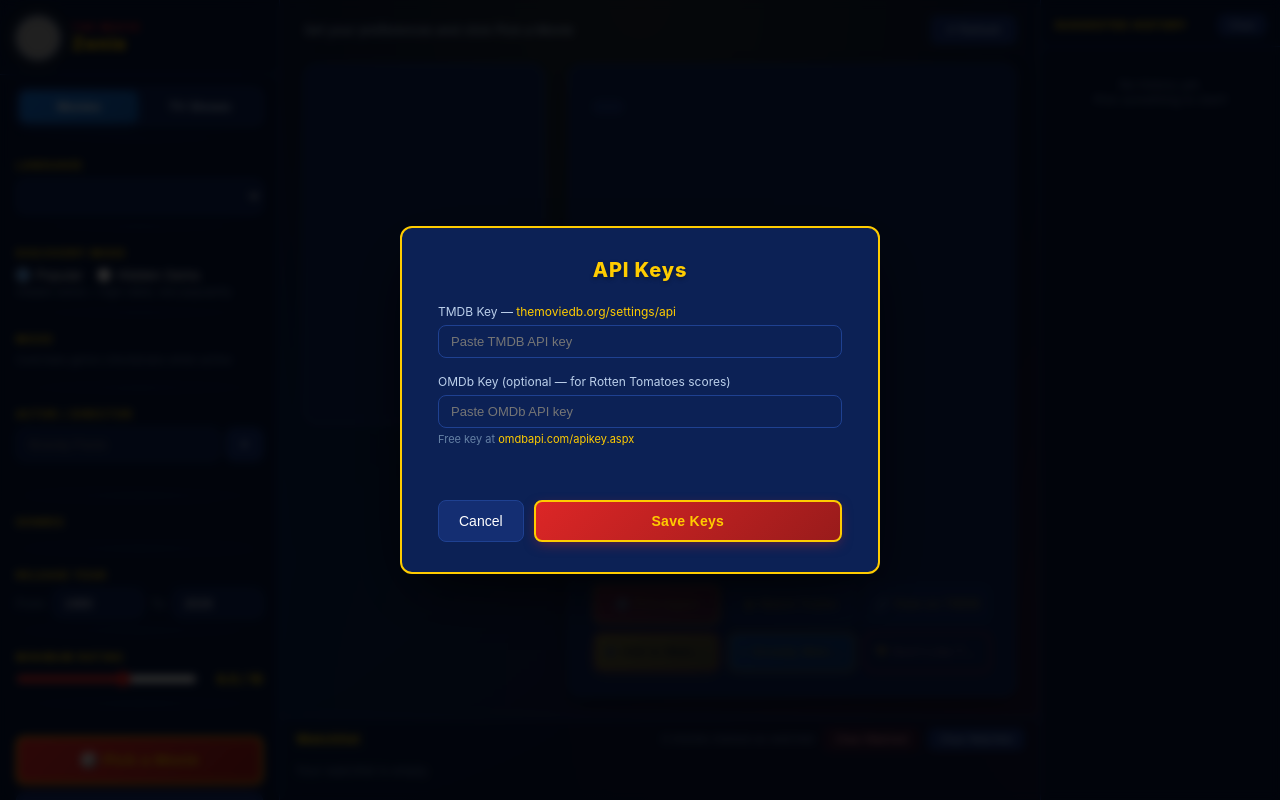
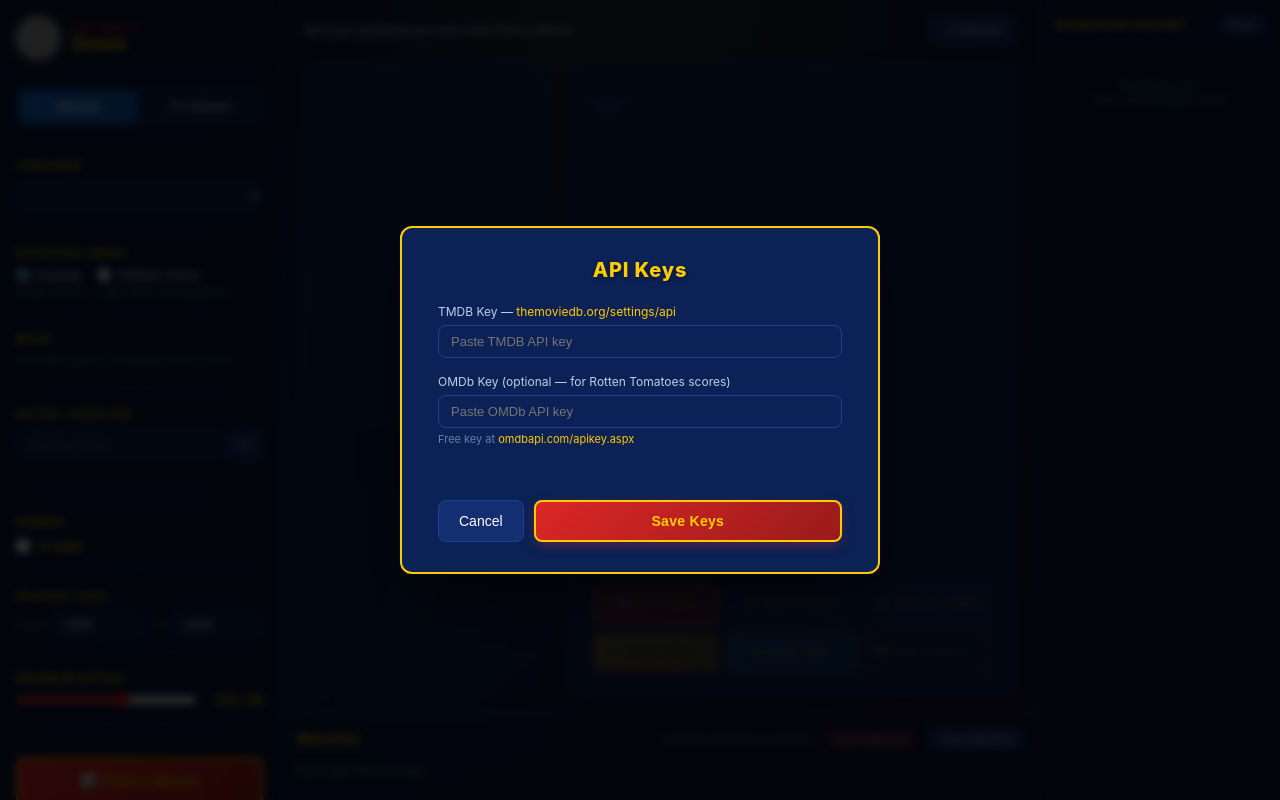
Before and after one commit to maxxzamani-create/movie-picker, a Flask app: template templates/index.html in a window 1280 px wide. Run offline with Flask 3, Linux system fonts and the light colour scheme; the template is opened without the code that fills it, so the values that code supplies are empty; grey boxes are pictures that could not be loaded.

Commit message:
Add ★ Indie checkbox to the Genres grid
The Indie/Artsy/Arthouse mood buttons already existed, but the user
wanted Indie surfaced as a genre option too. TMDB has no "Indie"
genre — it's a community keyword — so this adds a special checkbox
that lives in the Genres grid and applies the independent-film
keyword (TMDB 9826) on top of any other selected filters.

- HTML: ★ Indie checkbox at the end of both the Movie and TV genre
  grids (one in each, kept in sync so the choice persists when
  switching media modes).
- JS: state.indie tracks the shared selection; change handler on
  either checkbox mirrors the other; collectPrefs forwards it;
  loadPrefsIntoUI restores it; Reset Filters clears it.
- CSS: .genre-special class gives the row a gold tint, gold accent
  color, and slightly heavier weight so it reads as "this is a
  special filter, not a real genre."
- server.py: when data.indie is truthy, appends tmdb.KW_INDEPENDENT
  to the keyword_ids passed to fetch_random_movie / fetch_random_tv
  (dedupes against any already-present from active moods).
- storage.py: new prefs default "indie": False so it round-trips.

Co-Authored-By: Claude Opus 4.7 (1M context) <noreply@anthropic.com>

```diff
--- a/server.py
+++ b/server.py
@@ -91,6 +91,11 @@ def pick():
     else:
         ui_genres = data.get("tv_genres" if is_tv else "genres", [])
         genre_ids = [int(g) for g in ui_genres]
+
+    # ★ Indie genre checkbox — adds the independent-film keyword on top of
+    # whatever the user picked (moods or genres). Works in both media modes.
+    if data.get("indie") and tmdb.KW_INDEPENDENT not in keyword_ids:
+        keyword_ids.append(tmdb.KW_INDEPENDENT)
 
     # If user picked nothing explicit, bias toward learned LIKED genres
     # (Only counts where the user has shown a pattern: count >= 2)
--- a/static/app.js
+++ b/static/app.js
@@ -6,6 +6,7 @@ let state = {
   currentMovie:  null,
   fetching:      false,
   mediaType:     "movie",     // "movie" | "tv"
+  indie:         false,       // ★ Indie genre checkbox (applies TMDB indie keyword)
 };
 
 /* ── API helpers ───────────────────────────────────────────────────────── */
@@ -70,6 +71,10 @@ function loadPrefsIntoUI() {
     if (cb) cb.checked = true;
   });
 
+  // Indie special checkbox (shared between movie and TV genre grids)
+  state.indie = !!p.indie;
+  document.querySelectorAll(".genre-indie-cb").forEach(cb => cb.checked = state.indie);
+
   // Year
   document.getElementById("year-from").value = p.year_from || 1980;
   document.getElementById("year-to").value   = p.year_to   || 2026;
@@ -95,6 +100,7 @@ function collectPrefs() {
     media_type:  state.mediaType,
     genres:      movieGenres,
     tv_genres:   tvGenres,
+    indie:       state.indie,
     providers:   [],
     language:    langEl.value,
     year_from:   yearFrom,
@@ -132,6 +138,16 @@ function applyMediaType(type, { silent = false } = {}) {
 
 document.querySelectorAll(".media-btn").forEach(btn => {
   btn.addEventListener("click", () => applyMediaType(btn.dataset.media));
+});
+
+/* ── Indie genre checkbox (mirrors across movie/TV grids) ──────────────── */
+document.querySelectorAll(".genre-indie-cb").forEach(cb => {
+  cb.addEventListener("change", e => {
+    state.indie = e.target.checked;
+    document.querySelectorAll(".genre-indie-cb").forEach(other => {
+      if (other !== e.target) other.checked = state.indie;
+    });
+  });
 });
 
 /* ── Mood (multi-select toggle) ────────────────────────────────────────── */
@@ -384,6 +400,8 @@ document.getElementById("btn-reset-filters").addEventListener("click", () => {
 
   document.querySelectorAll(".genre-cb").forEach(cb => cb.checked = false);
   document.querySelectorAll(".tv-genre-cb").forEach(cb => cb.checked = false);
+  state.indie = false;
+  document.querySelectorAll(".genre-indie-cb").forEach(cb => cb.checked = false);
 
   document.getElementById("year-from").value = 1980;
   document.getElementById("year-to").value   = 2026;
--- a/static/style.css
+++ b/static/style.css
@@ -248,6 +248,18 @@ input[type="range"] {
 .check-grid input[type="checkbox"] {
   width: 14px; height: 14px; accent-color: var(--blue);
   flex-shrink: 0;
+}
+
+/* Special genre items (e.g. Indie) — keyword-based filters that aren't
+   real TMDB genres. Marked with a gold accent and the star prefix. */
+.check-grid label.genre-special {
+  color: var(--gold);
+  font-weight: 700;
+  letter-spacing: 0.3px;
+}
+.check-grid label.genre-special:hover { color: var(--gold-lt); }
+.check-grid label.genre-special input[type="checkbox"] {
+  accent-color: var(--gold);
 }
 
 /* ── Sidebar action buttons ───────────────────────────────────────────── */
--- a/storage.py
+++ b/storage.py
@@ -9,6 +9,7 @@ DEFAULTS = {
     "media_type": "movie",     # "movie" or "tv"
     "genres": [],              # movie genres selected
     "tv_genres": [],           # tv genres selected
+    "indie": False,            # ★ Indie checkbox in genre grid
     "year_from": 1980,
     "year_to": 2026,
     "min_rating": 6.0,
--- a/templates/index.html
+++ b/templates/index.html
@@ -114,6 +114,10 @@
             {{ gname }}
           </label>
           {% endfor %}
+          <label class="genre-special">
+            <input type="checkbox" class="genre-indie-cb" id="genre-indie-movie">
+            ★ Indie
+          </label>
         </div>
       </div>
 
@@ -127,6 +131,10 @@
             {{ gname }}
           </label>
           {% endfor %}
+          <label class="genre-special">
+            <input type="checkbox" class="genre-indie-cb" id="genre-indie-tv">
+            ★ Indie
+          </label>
         </div>
       </div>
       <div class="sep"></div>
```
